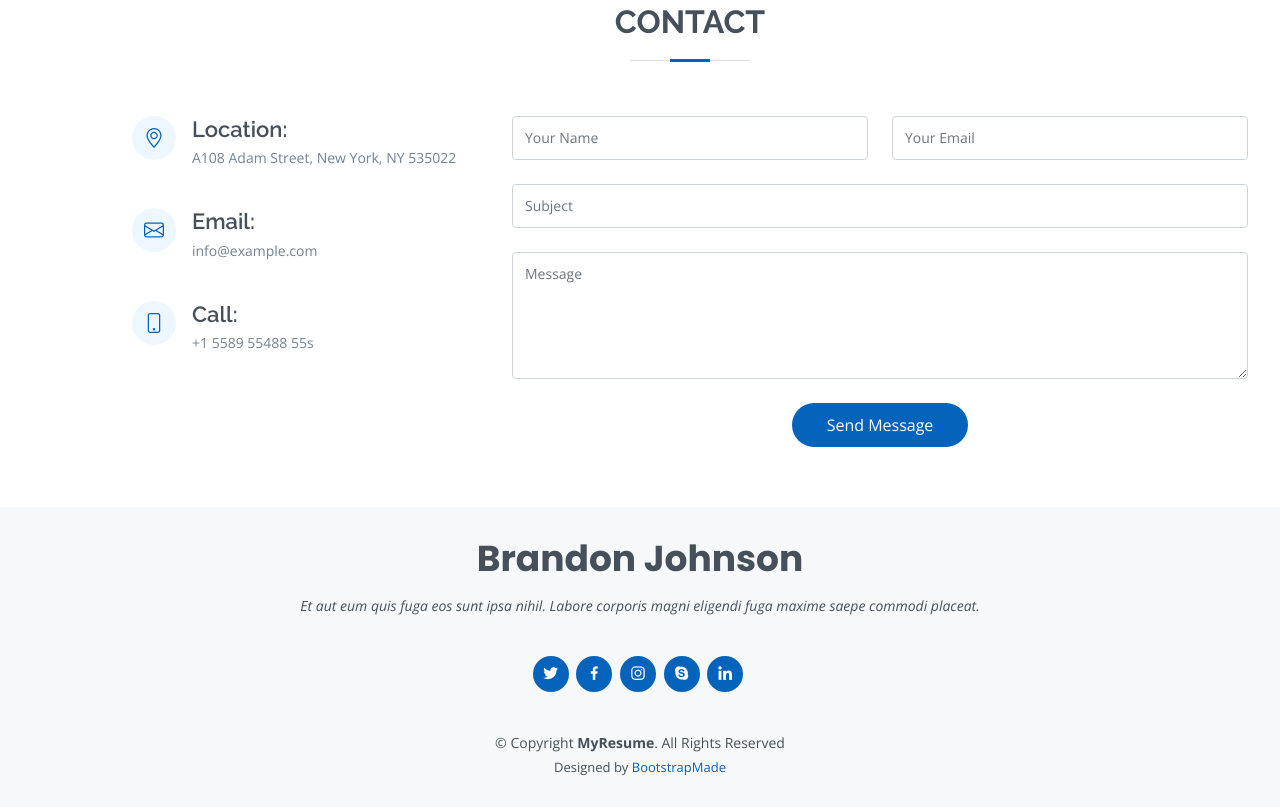
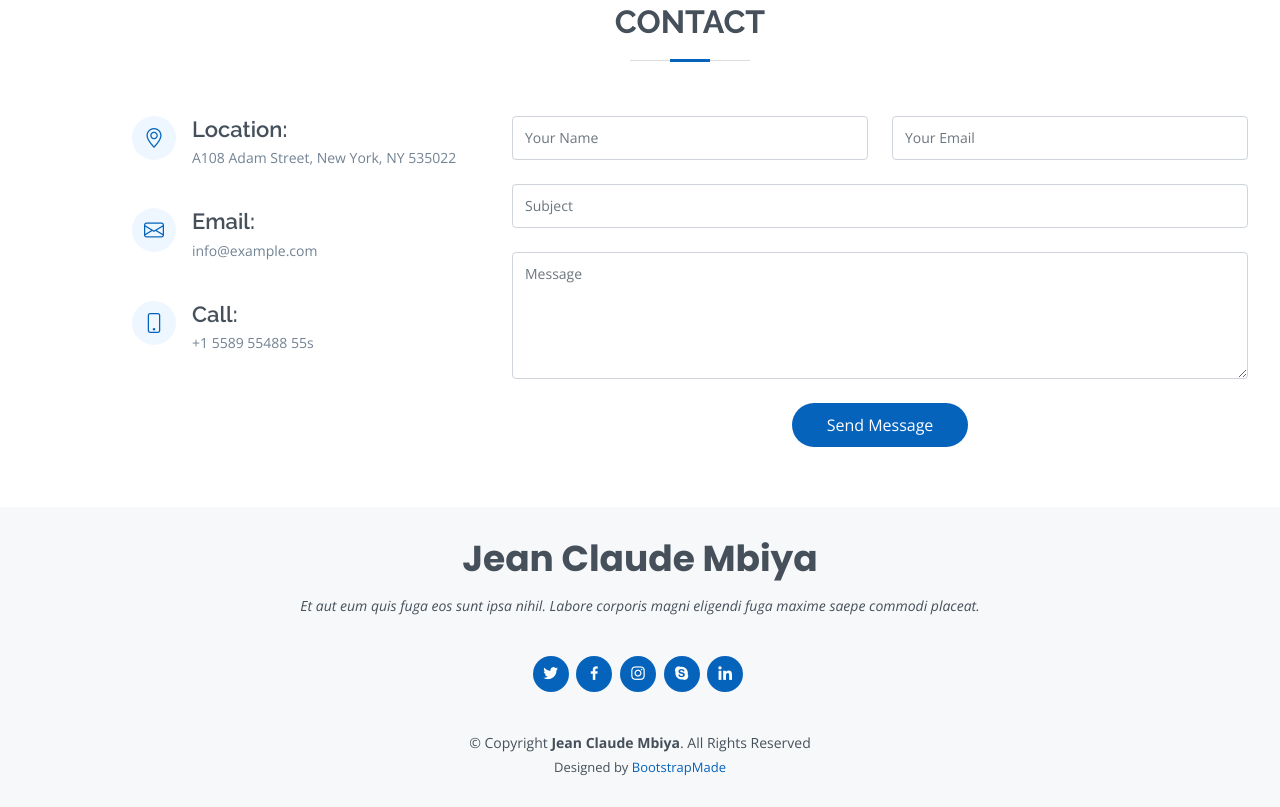
Before and after one commit to johnmbiya/johnmbiya.github.io, a plain HTML site: page index.html in a window 1280 px wide. Shown: the part 6406-7213 px from the top of the page. Drawn offline with nearby package versions, Linux system fonts and the light colour scheme.

Commit message:
Update index.html

```diff
--- a/index.html
+++ b/index.html
@@ -690,7 +690,7 @@
   <!-- ======= Footer ======= -->
   <footer id="footer">
     <div class="container">
-      <h3>Brandon Johnson</h3>
+      <h3>Jean Claude Mbiya</h3>
       <p>Et aut eum quis fuga eos sunt ipsa nihil. Labore corporis magni eligendi fuga maxime saepe commodi placeat.</p>
       <div class="social-links">
         <a href="#" class="twitter"><i class="bx bxl-twitter"></i></a>
@@ -700,7 +700,7 @@
         <a href="#" class="linkedin"><i class="bx bxl-linkedin"></i></a>
       </div>
       <div class="copyright">
-        &copy; Copyright <strong><span>MyResume</span></strong>. All Rights Reserved
+        &copy; Copyright <strong><span>Jean Claude Mbiya</span></strong>. All Rights Reserved
       </div>
       <div class="credits">
         <!-- All the links in the footer should remain intact. -->
```
